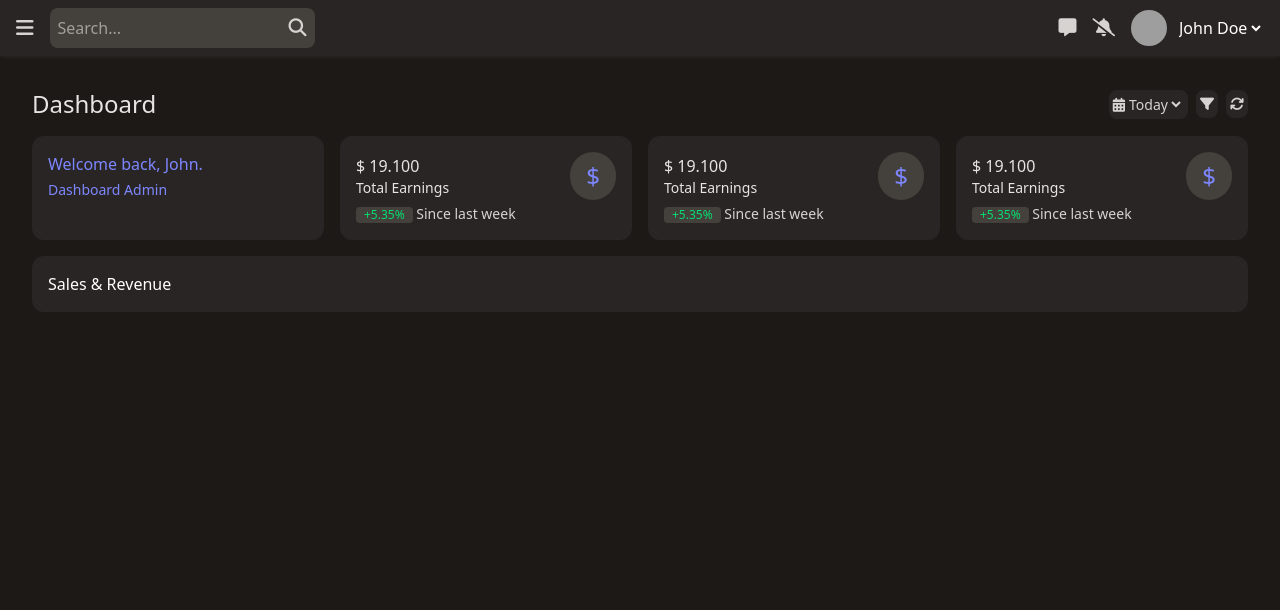
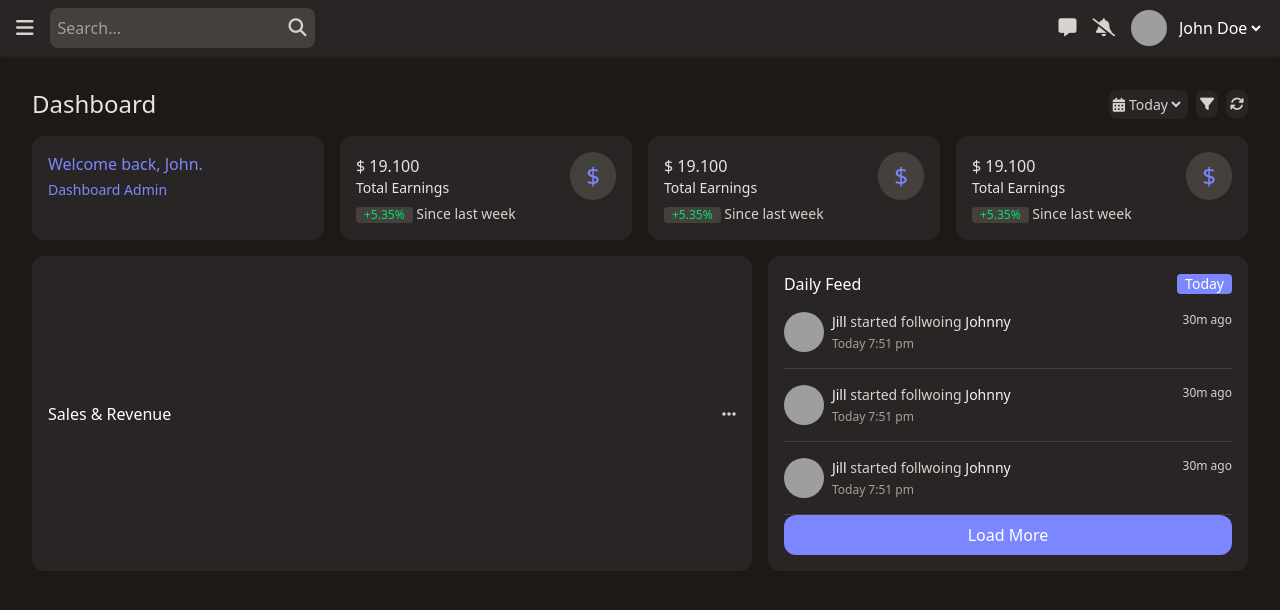
Before and after one commit to sahilsaini172/DashHub, a React (Vite) app: page / in a window 1280 px wide. Shown: the top 610 px of the page. Built offline with nearby package versions, Linux system fonts and the light colour scheme; grey boxes are pictures that could not be loaded.

Commit message:
Middle section first Defailt dashboard

```diff
--- a/src/Components.jsx
+++ b/src/Components.jsx
@@ -70,12 +70,56 @@ const Filter = () => {
 };
 
 const Graph = () => {
-    return (
-        <div className="p-4 bg-stone-800 rounded-xl mt-4">
-            <h2>Sales & Revenue</h2>
+  return (
+    <div className="p-4 bg-stone-800 rounded-xl w-3/5 flex justify-between items-center">
+      <h2>Sales & Revenue</h2>
+      <i class="fa-solid fa-ellipsis text-stone-300"></i>
+    </div>
+  );
+};
+
+const Chat = () => {
+  return (
+    <div className="flex flex-col w-2/5 bg-stone-800 rounded-xl p-4">
+      <div className="flex justify-between items-center">
+        <h3>Daily Feed</h3>
+        <p
+          className="text-sm bg-indigo-400 w-fit px-2 rounded-sm
+      "
+        >
+          Today
+        </p>
+      </div>
+      <div>
+        <ChatBubble />
+        <ChatBubble />
+        <ChatBubble />
+      </div>
+      <button className="w-full rounded-xl p-2 bg-indigo-400">Load More</button>
+    </div>
+  );
+};
+
+const ChatBubble = () => {
+  return (
+    <div className="flex justify-between gap-2 mt-4 border-b-1 border-b-stone-700 pb-4">
+      <div className="flex gap-2">
+        <img
+          src="./src/assets/img/profile_pic.jpg"
+          className="h-[40px] aspect-square object-cover rounded-full"
+        />
+        <div className="flex flex-col gap-1">
+          <p className="text-sm text-stone-300">
+            <span className="text-stone-100 font-medium">Jill</span> started
+            follwoing <span className="text-stone-100 font-medium">Johnny</span>
+          </p>
+          <p className="text-xs text-stone-400 font-light">Today 7:51 pm</p>
         </div>
-    )
+      </div>
+      <p className="font-light text-stone-300 text-xs">30m ago</p>
+    </div>
+  );
 };
 
 export default Header;
-export { StaticCard, DynamicCard, Filter, Graph };
+export { StaticCard, DynamicCard, Filter, Graph, Chat };
--- a/src/Screens.jsx
+++ b/src/Screens.jsx
@@ -3,6 +3,7 @@ import Header, {
   DynamicCard,
   Filter,
   Graph,
+  Chat,
 } from "./Components.jsx";
 
 const DefaultDashboard = () => {
@@ -26,7 +27,10 @@ const DefaultDashboard = () => {
         <DynamicCard />
         <DynamicCard />
       </div>
-      <Graph />
+      <div className="flex mt-4 justify-between gap-4">
+        <Graph />
+        <Chat />
+      </div>
     </div>
   );
 };
```
